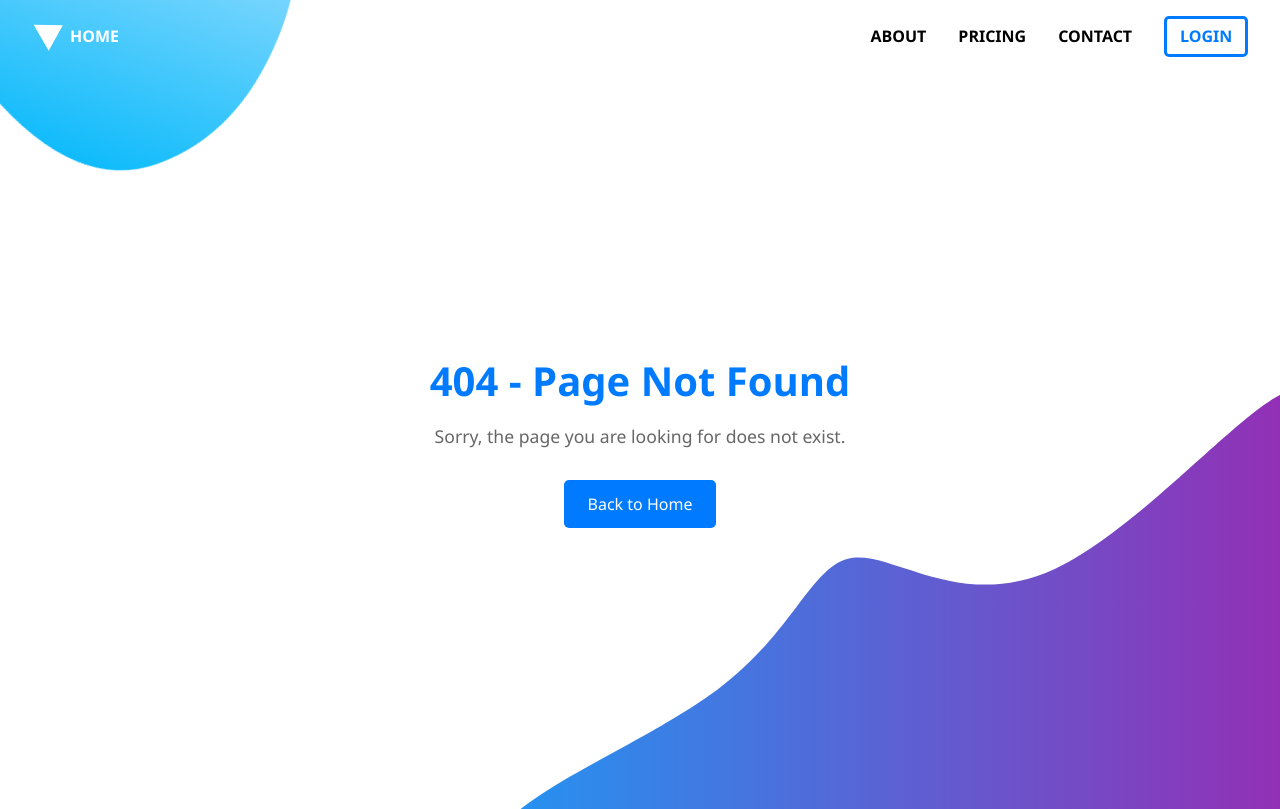
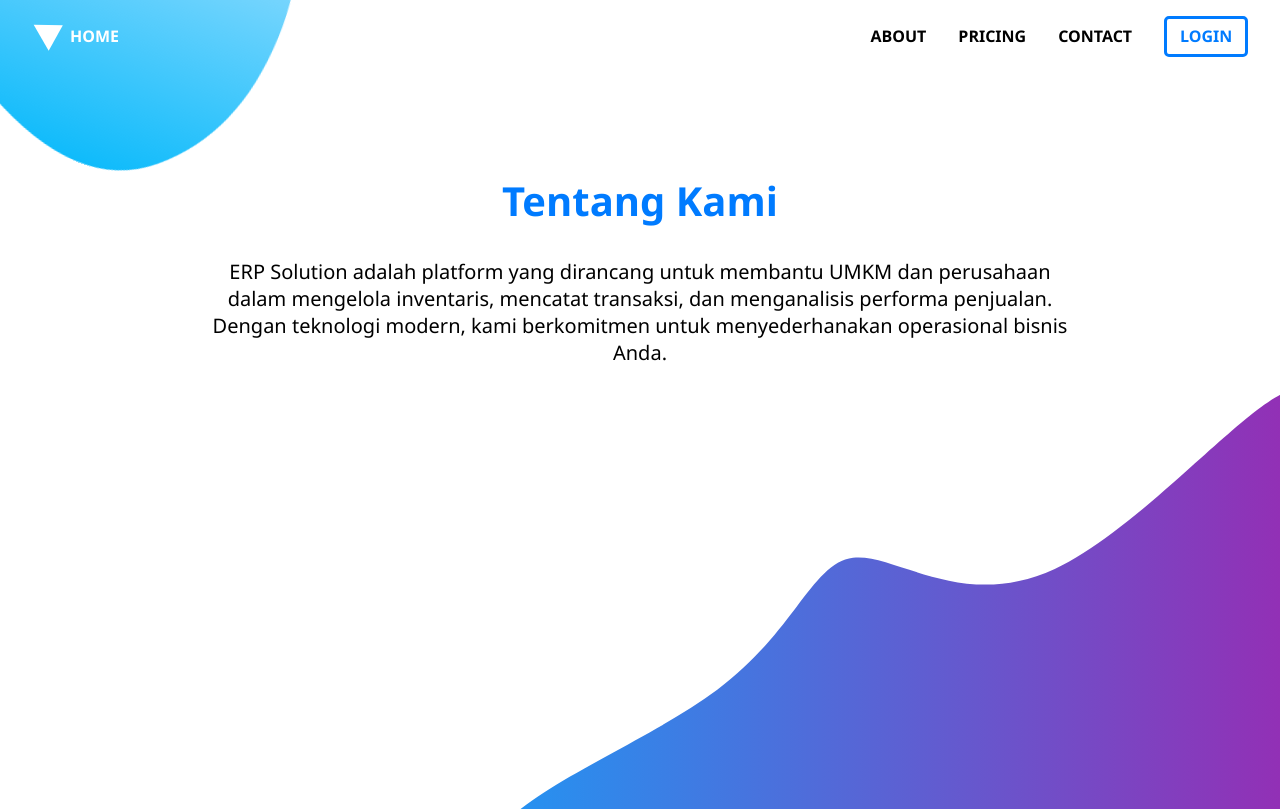
Before and after one commit to kevinromario/kdt-fet, a Next.js app in the folder test_two/: page /about in a window 1280 px wide. Before the commit this address had no page. Built offline with nearby package versions, Linux system fonts and the light colour scheme.

Commit message:
feat: about page

```diff
--- /dev/null
+++ b/test_two/src/app/about/page.tsx
@@ -0,0 +1,18 @@
+export const metadata = {
+  title: 'About - ERP Solution',
+  description: 'Pelajari lebih lanjut tentang misi dan visi ERP kami.',
+};
+
+export default function AboutPage() {
+  return (
+    <main className="about">
+      <h1>Tentang Kami</h1>
+      <p>
+        ERP Solution adalah platform yang dirancang untuk membantu UMKM dan
+        perusahaan dalam mengelola inventaris, mencatat transaksi, dan
+        menganalisis performa penjualan. Dengan teknologi modern, kami
+        berkomitmen untuk menyederhanakan operasional bisnis Anda.
+      </p>
+    </main>
+  );
+}
--- a/test_two/src/app/components/blob/blopBottom.tsx
+++ b/test_two/src/app/components/blob/blopBottom.tsx
@@ -1,11 +1,6 @@
-import { headers } from 'next/headers';
-
 export const BlopBottom = async () => {
-  const headersList = await headers();
-  const pathname = headersList.get('x-pathname') || '/';
-  const isHome = pathname === '/';
   return (
-    <div className={isHome ? 'blob-bottom-right' : 'display-none'}>
+    <div className={'blob-bottom-right'}>
       <svg viewBox="0 0 200 200">
         <defs>
           <linearGradient id="grad2" x1="0%" y1="0%" x2="100%" y2="0%">
--- /dev/null
+++ b/test_two/src/app/styles/about.scss
@@ -0,0 +1,60 @@
+@use './variables.scss' as var;
+
+.about {
+  padding: 100px;
+  text-align: center;
+
+  @media (max-width: 1155px) {
+    padding: 20px;
+    padding-top: 70px;
+  }
+
+  @media (max-width: 720px) {
+    padding: 20px;
+    padding-top: 30px;
+  }
+
+  h1 {
+    font-size: 40px;
+    color: var.$blue;
+    margin-bottom: 30px;
+
+    @media (min-width: 1441px) {
+      font-size: 60px;
+    }
+
+    @media (max-width: 426px) {
+      font-size: 30px;
+    }
+  }
+
+  p {
+    font-size: 20px;
+    padding-right: 120px;
+    padding-left: 120px;
+
+    @media (min-width: 1441px) {
+      font-size: 30px;
+      padding-right: 200px;
+      padding-left: 200px;
+    }
+
+    @media (min-width: 1024px) {
+      font-size: 20px;
+      padding-right: 100px;
+      padding-left: 100px;
+    }
+
+    @media (max-width: 665px) {
+      font-size: 20px;
+      padding-right: 50px;
+      padding-left: 50px;
+    }
+
+    @media (max-width: 426px) {
+      font-size: 20px;
+      padding-right: 10px;
+      padding-left: 10px;
+    }
+  }
+}
--- a/test_two/src/app/styles/globals.scss
+++ b/test_two/src/app/styles/globals.scss
@@ -3,6 +3,7 @@
 @use './header.scss';
 @use './blob.scss';
 @use './home.scss';
+@use './about.scss';
 
 * {
   box-sizing: border-box;
```
